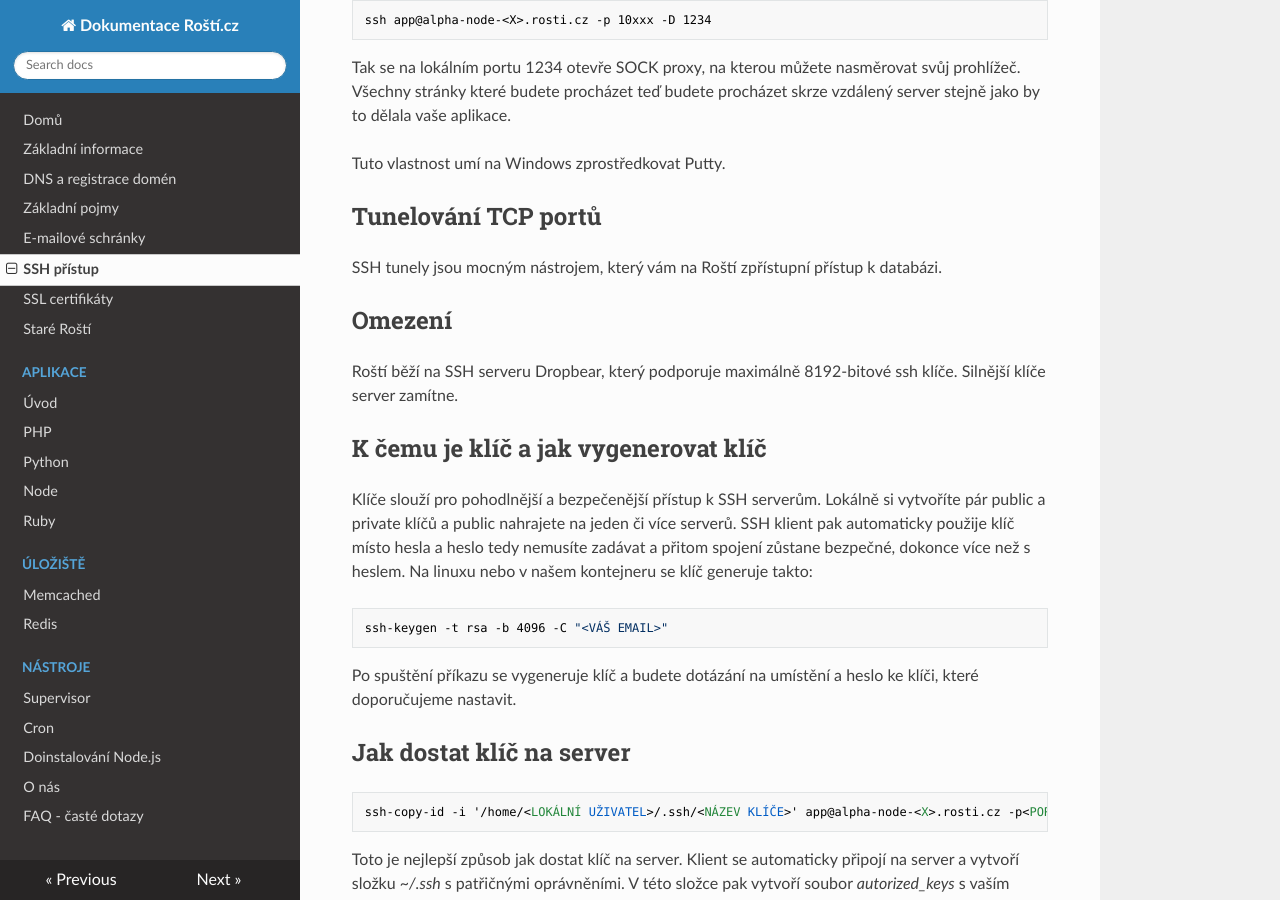
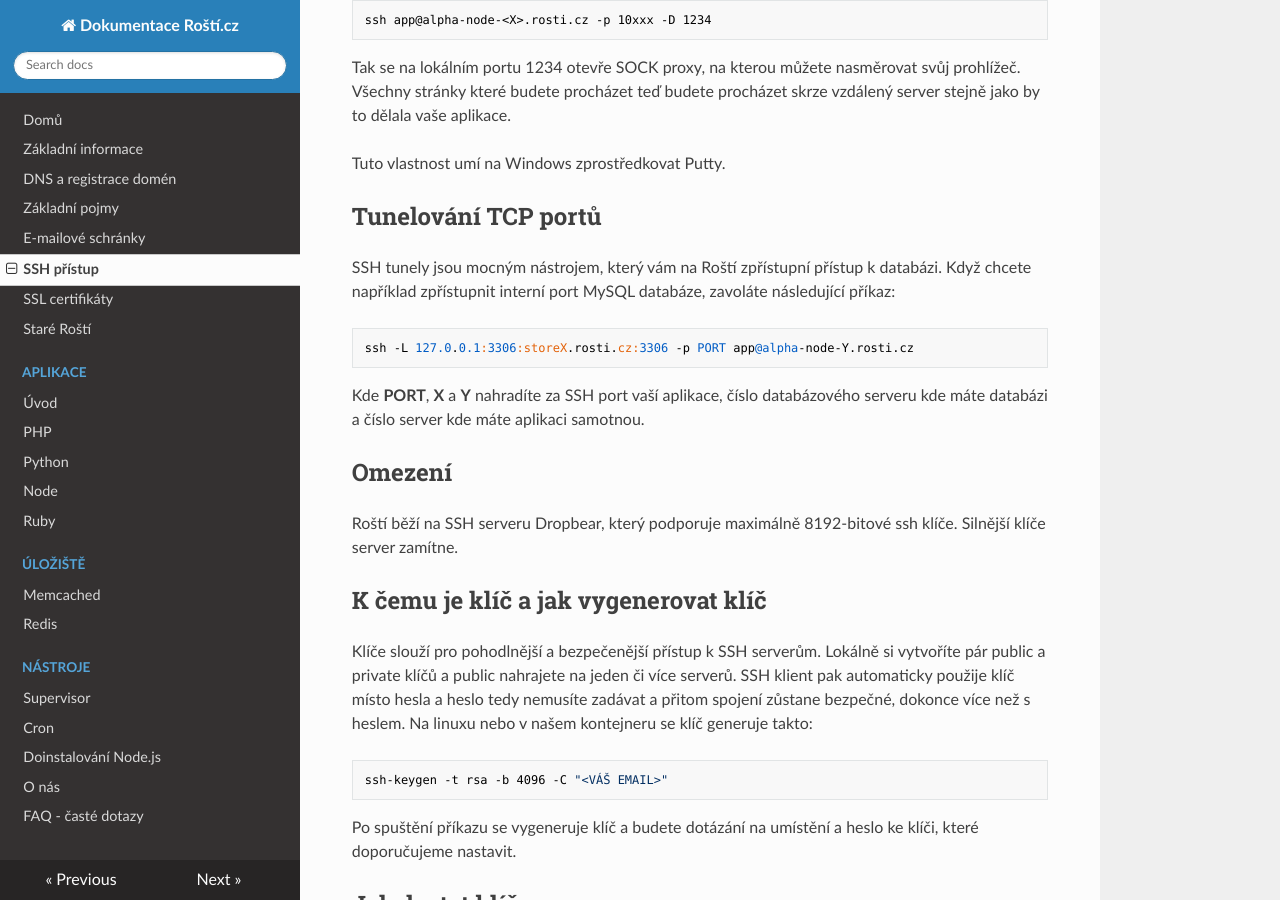
Before and after one commit to rosti-cz/rosti-docs, an MkDocs documentation site: the page built from docs/ssh.md, in a window 1280 px wide and 900 px high, scrolled down 1227 px. Built offline with MkDocs 1.6.1, drawn with Linux system fonts in a browser that asks for light colours; nearby versions of some CDN libraries; old or Windows-style settings are respelled for this version of MkDocs.

Commit message:
Doplnení infa o SSH tunelech

```diff
--- a/docs/ssh.md
+++ b/docs/ssh.md
@@ -43,7 +43,12 @@ Tuto vlastnost umí na Windows zprostředkovat Putty.
 
 ## Tunelování TCP portů
 
-SSH tunely jsou mocným nástrojem, který vám na Roští zpřístupní přístup k databázi.
+SSH tunely jsou mocným nástrojem, který vám na Roští zpřístupní přístup k databázi. Když chcete například zpřístupnit interní port MySQL databáze, zavoláte následující příkaz:
+
+    ssh -L 127.0.0.1:3306:storeX.rosti.cz:3306 -p PORT app@alpha-node-Y.rosti.cz
+
+Kde **PORT**, **X** a **Y** nahradíte za SSH port vaší aplikace, číslo databázového serveru kde máte databázi a číslo server kde máte aplikaci samotnou.
+
 
 ## Omezení
 
```
Also changed, not shown: docs/apps/php.md (+0 -2 lines).
